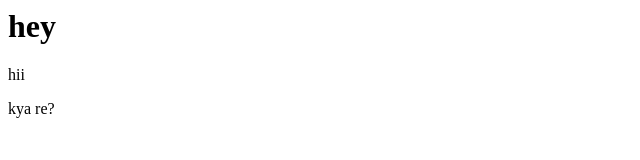
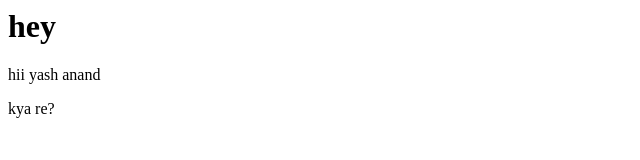
Before and after one commit to Dev-Yash-anand/aws-cicd-demo, a plain HTML site: page index.html in a window 1280 px wide. Shown: the full height of the page, 0-640 px from the left. Drawn offline with Linux system fonts and the light colour scheme.

Commit message:
Update index.html

```diff
--- a/index.html
+++ b/index.html
@@ -1,5 +1,5 @@
 <html>
    <h1>hey</h1>
-    <p>hii</p>
+    <p>hii yash anand</p>
    <p>kya re?</p>
 </html>
```
